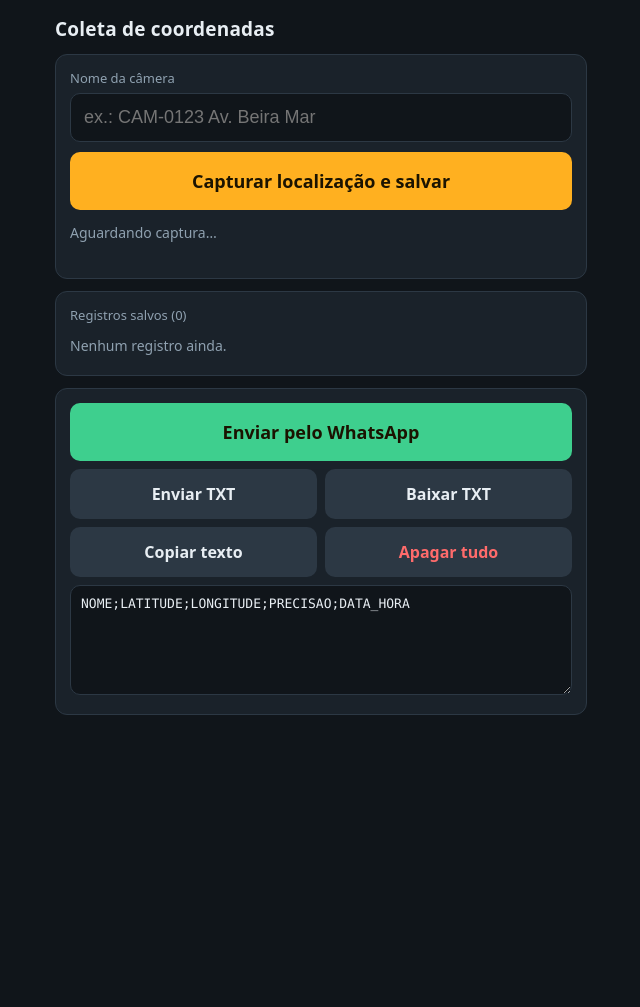
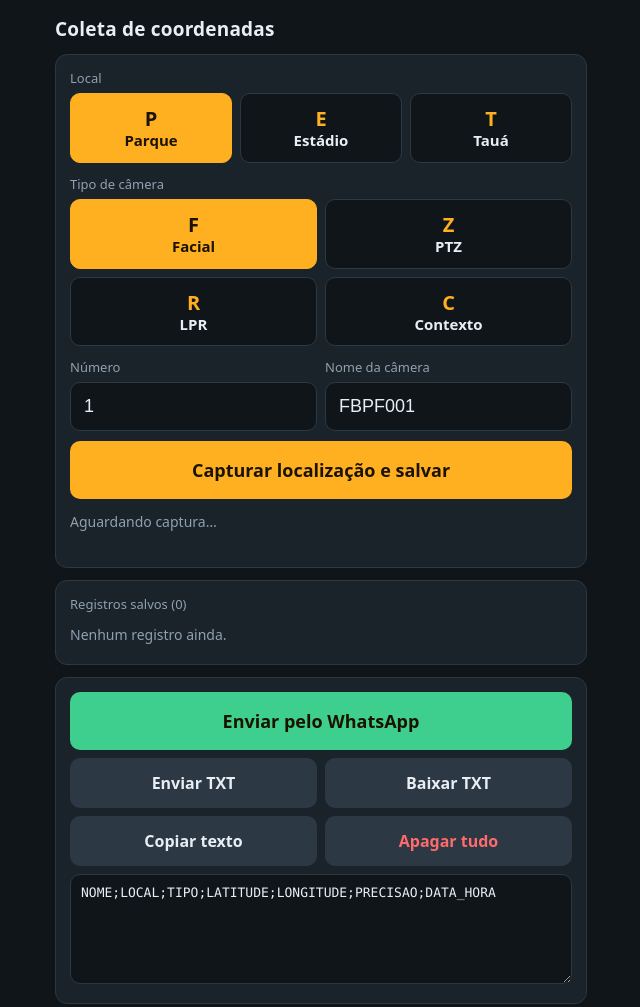
Before and after one commit to pedroaglailton/coleta-gps, a plain HTML site: page index.html in a window 1280 px wide. Shown: the whole page, without its empty margins (319-959 px from the left). Before the commit the page ends 800 px from the top, so only its background shows below. Drawn offline with Linux system fonts and the light colour scheme.

Commit message:
Enhance camera input form with location and type fields
Added new input fields for camera type and location selection. Updated data structure to include camera type and location in saved data.

```diff
--- a/index.html
+++ b/index.html
@@ -17,6 +17,12 @@ input:focus{outline:2px solid var(--ac);border-color:transparent}
 button{font:inherit;font-weight:600;border:0;border-radius:10px;padding:14px;background:var(--ln);color:var(--tx);cursor:pointer;width:100%}
 button:active{transform:scale(.98)}
 .main{background:var(--ac);color:#1b1300;font-size:18px;padding:17px;margin-top:10px}
+.seg{display:grid;grid-template-columns:repeat(3,1fr);gap:8px}
+.seg4{grid-template-columns:repeat(2,1fr)}
+.seg button{padding:12px 6px;font-size:15px;background:var(--bg);border:1px solid var(--ln);line-height:1.25}
+.seg button b{display:block;font-size:20px;color:var(--ac)}
+.seg button.on{background:var(--ac);color:#1b1300;border-color:var(--ac)}
+.seg button.on b{color:#1b1300}
 .row{display:grid;grid-template-columns:1fr 1fr;gap:8px;margin-top:8px}
 .gps{margin-top:12px;font-size:14px;color:var(--mt);line-height:1.5;min-height:42px}
 .gps b{color:var(--tx);font-variant-numeric:tabular-nums}
@@ -39,8 +45,14 @@ textarea{width:100%;min-height:110px;margin-top:8px;background:var(--bg);color:v
 <h1>Coleta de coordenadas</h1>
 
 <div class="card">
-  <label for="nome">Nome da câmera</label>
-  <input id="nome" placeholder="ex.: CAM-0123 Av. Beira Mar" autocomplete="off" autocapitalize="characters">
+  <label>Local</label>
+  <div class="seg" id="segL"></div>
+  <label style="margin-top:12px">Tipo de câmera</label>
+  <div class="seg seg4" id="segT"></div>
+  <div class="row" style="margin-top:12px">
+    <div><label for="num">Número</label><input id="num" type="number" inputmode="numeric" min="1" max="999"></div>
+    <div><label for="nome">Nome da câmera</label><input id="nome" autocomplete="off" autocapitalize="characters"></div>
+  </div>
   <button class="main" id="salvar">Capturar localização e salvar</button>
   <div class="gps" id="gps">Aguardando captura…</div>
 </div>
@@ -72,14 +84,46 @@ textarea{width:100%;min-height:110px;margin-top:8px;background:var(--bg);color:v
   var dados=[];
   try{dados=JSON.parse(localStorage.getItem(KEY)||"[]")}catch(e){dados=[]}
 
+  var PREFIXO="FB";
+  var LOCAIS={P:"Parque",E:"Estádio",T:"Tauá"};
+  var TIPOS={F:"Facial",Z:"PTZ",R:"LPR",C:"Contexto"};
+  var selL="P",selT="F";
+
+  function montarSeg(id,mapa,get,set){
+    var box=$(id);box.innerHTML="";
+    Object.keys(mapa).forEach(function(k){
+      var b=document.createElement("button");b.type="button";b.dataset.k=k;
+      b.innerHTML="<b>"+k+"</b>"+mapa[k];
+      b.onclick=function(){set(k);atualizar()};
+      box.appendChild(b);
+    });
+  }
+  function marcar(){
+    Array.prototype.forEach.call($("segL").children,function(b){b.className=b.dataset.k===selL?"on":""});
+    Array.prototype.forEach.call($("segT").children,function(b){b.className=b.dataset.k===selT?"on":""});
+  }
+  function proximo(){
+    var pre=PREFIXO+selL+selT,max=0;
+    dados.forEach(function(r){
+      var m=String(r.nome||"").toUpperCase().match(/^(.*?)(\d+)$/);
+      if(m&&m[1]===pre)max=Math.max(max,parseInt(m[2],10));
+    });
+    return max+1;
+  }
+  function compor(){
+    var n=parseInt($("num").value,10);if(!(n>0))n=1;
+    $("nome").value=PREFIXO+selL+selT+String(n).padStart(3,"0");
+  }
+  function atualizar(){$("num").value=proximo();compor();marcar()}
+
   function salvarLS(){try{localStorage.setItem(KEY,JSON.stringify(dados))}catch(e){toast("Falha ao gravar no aparelho")}}
   function toast(m){var t=$("toast");t.textContent=m;t.className="toast on";clearTimeout(toast.h);toast.h=setTimeout(function(){t.className="toast"},1800)}
   function pad(n){return String(n).padStart(2,"0")}
   function fmtData(ts){var d=new Date(ts);return pad(d.getDate())+"/"+pad(d.getMonth()+1)+"/"+d.getFullYear()+" "+pad(d.getHours())+":"+pad(d.getMinutes())}
-  function linha(r){return r.nome+";"+r.lat.toFixed(7)+";"+r.lng.toFixed(7)+";"+Math.round(r.acc)+"m;"+fmtData(r.ts)}
+  function linha(r){return r.nome+";"+(r.local||"")+";"+(r.tipo||"")+";"+r.lat.toFixed(7)+";"+r.lng.toFixed(7)+";"+Math.round(r.acc)+"m;"+fmtData(r.ts)}
 
   function texto(){
-    var h="NOME;LATITUDE;LONGITUDE;PRECISAO;DATA_HORA\n";
+    var h="NOME;LOCAL;TIPO;LATITUDE;LONGITUDE;PRECISAO;DATA_HORA\n";
     return h+dados.map(linha).join("\n")+"\n";
   }
 
@@ -93,7 +137,7 @@ textarea{width:100%;min-height:110px;margin-top:8px;background:var(--bg);color:v
       var i=document.createElement("div");i.className="i";
       var n=document.createElement("div");n.className="n";n.textContent=r.nome;
       var c=document.createElement("div");c.className="c";
-      c.textContent=r.lat.toFixed(6)+", "+r.lng.toFixed(6)+"  ±"+Math.round(r.acc)+"m";
+      c.textContent=[r.local,r.tipo].filter(Boolean).join(" / ")+(r.local||r.tipo?"  ":"")+r.lat.toFixed(6)+", "+r.lng.toFixed(6)+"  ±"+Math.round(r.acc)+"m";
       i.appendChild(n);i.appendChild(c);
       var b=document.createElement("button");b.textContent="Excluir";
       b.onclick=function(){if(confirm("Excluir "+r.nome+"?")){dados.splice(real,1);salvarLS();render()}};
@@ -127,16 +171,17 @@ textarea{width:100%;min-height:110px;margin-top:8px;background:var(--bg);color:v
     var nome=$("nome").value.trim();
     if(!nome){toast("Digite o nome da câmera");$("nome").focus();return}
     nome=nome.replace(/[;\n\r]+/g," ");
+    var tipo=TIPOS[selT],local=LOCAIS[selL];
     var btn=$("salvar");btn.disabled=true;btn.textContent="Capturando…";
     $("gps").textContent="Buscando satélites…";
     capturar(function(pos,erro){
       btn.disabled=false;btn.textContent="Capturar localização e salvar";
       if(!pos){$("gps").innerHTML='<span class="bad">'+erro+'</span>';return}
-      dados.push({nome:nome,lat:pos.lat,lng:pos.lng,acc:pos.acc,ts:Date.now()});
+      dados.push({nome:nome,local:local,tipo:tipo,lat:pos.lat,lng:pos.lng,acc:pos.acc,ts:Date.now()});
       salvarLS();render();
       var cl=pos.acc<=10?"good":"";
-      $("gps").innerHTML='Salvo: <b>'+nome.replace(/</g,"&lt;")+'</b><br>'+pos.lat.toFixed(7)+', '+pos.lng.toFixed(7)+' <span class="'+cl+'">±'+Math.round(pos.acc)+' m</span>';
-      $("nome").value="";
+      $("gps").innerHTML='Salvo: <b>'+nome.replace(/</g,"&lt;")+'</b>'+' ('+local+' / '+tipo+')'+'<br>'+pos.lat.toFixed(7)+', '+pos.lng.toFixed(7)+' <span class="'+cl+'">±'+Math.round(pos.acc)+' m</span>';
+      atualizar();
       if(navigator.vibrate)navigator.vibrate(60);
     });
   };
@@ -186,6 +231,10 @@ textarea{width:100%;min-height:110px;margin-top:8px;background:var(--bg);color:v
     if(dados.length&&confirm("Apagar TODOS os "+dados.length+" registros?")){dados=[];salvarLS();render()}
   };
 
+  montarSeg("segL",LOCAIS,null,function(k){selL=k});
+  montarSeg("segT",TIPOS,null,function(k){selT=k});
+  $("num").oninput=compor;
+  atualizar();
   render();
 })();
 </script>
```
